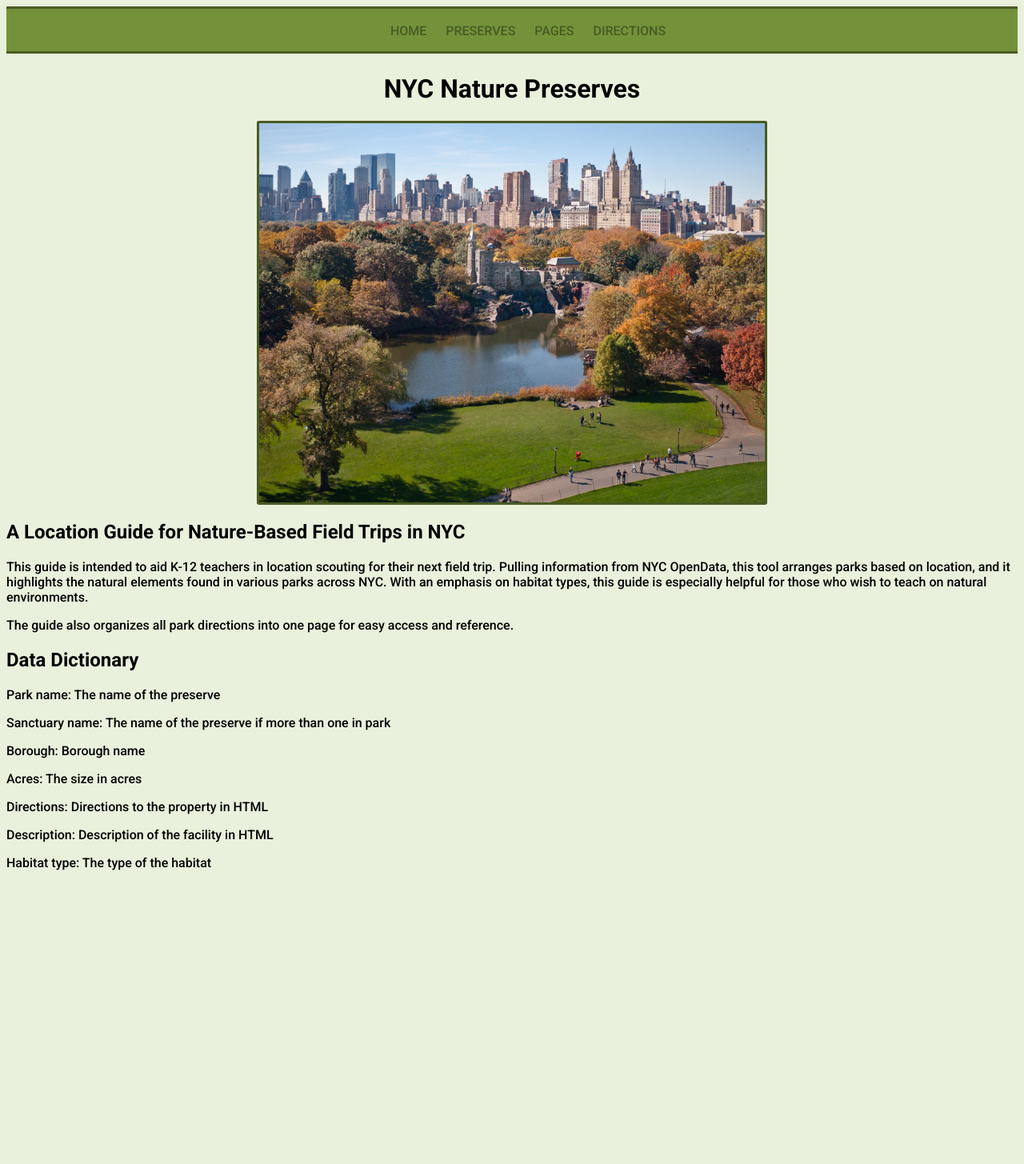
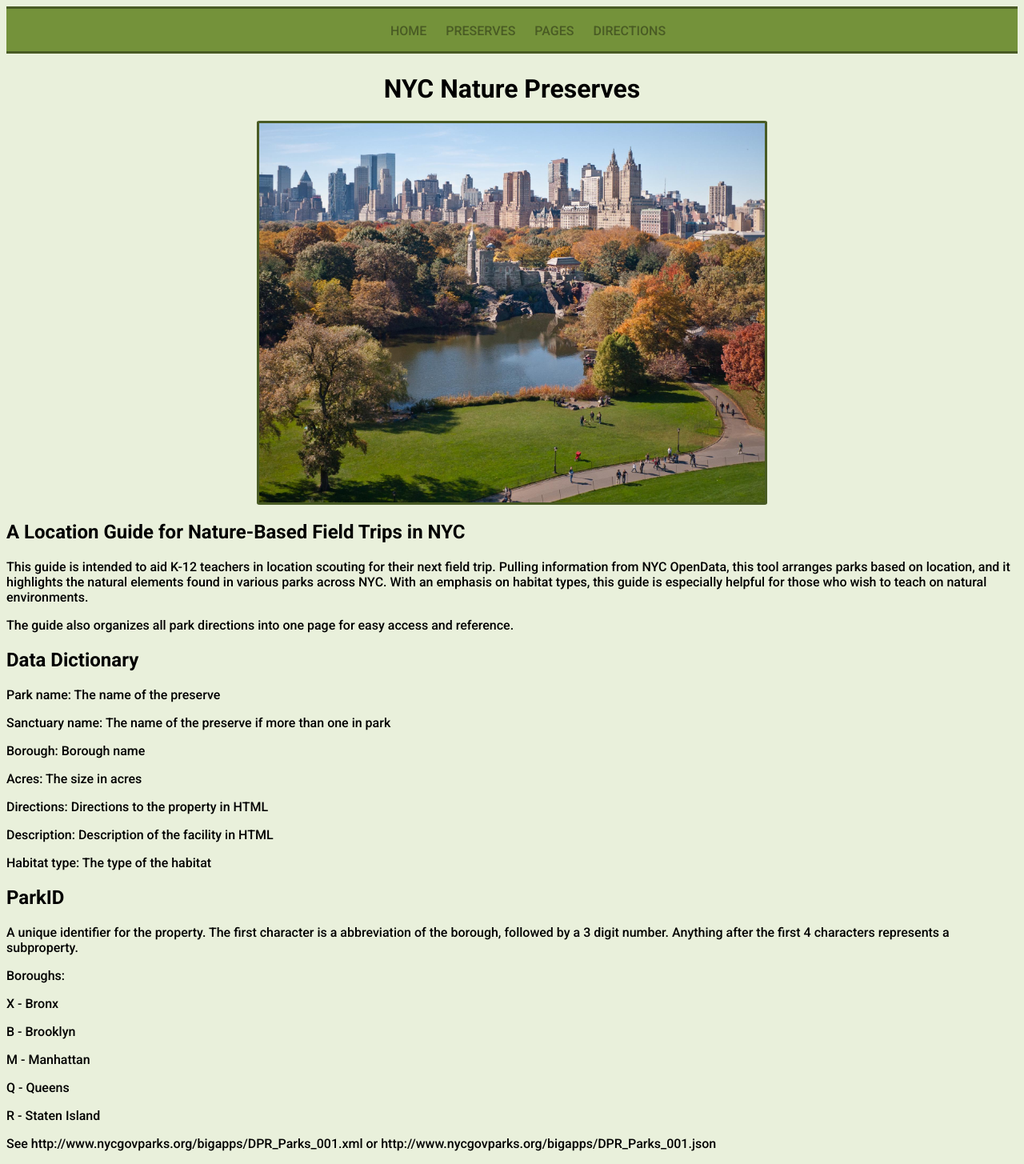
Before and after one commit to annabellamelvin/annabellamelvin.github.io, a Jekyll site: the page Nature_Preserves/index.html, which Jekyll copies as it is, in a window 1280 px wide. Shown: the whole page at 80% size. Built offline with Jekyll 4.4.1, drawn with Linux system fonts in a browser that asks for light colours; before the commit the page ends 1104 px from its top, so only the background shows below that.

Commit message:
Update index.html

```diff
--- a/Nature_Preserves/index.html
+++ b/Nature_Preserves/index.html
@@ -30,7 +30,17 @@
          <p>Acres: The size in acres</p>
          <p>Directions: Directions to the property in HTML</p>
          <p>Description: Description of the facility in HTML</p>
-          <p>Habitat type: The type of the habitat</p>
+         <p>Habitat type: The type of the habitat</p>
+        <h2>ParkID</h2>
+        <p>A unique identifier for the property. The first character is a abbreviation of the borough, followed by a 3 digit number. Anything after the first 4 characters represents a subproperty.</p>
+         <p>Boroughs:</p>
+         <p>X - Bronx</p>
+         <p>B - Brooklyn</p>
+         <p>M - Manhattan</p>
+         <p>Q - Queens</p>
+         <p>R - Staten Island</p>
+         <p>See http://www.nycgovparks.org/bigapps/DPR_Parks_001.xml or http://www.nycgovparks.org/bigapps/DPR_Parks_001.json</p>
+
       </div>
 
 
```
